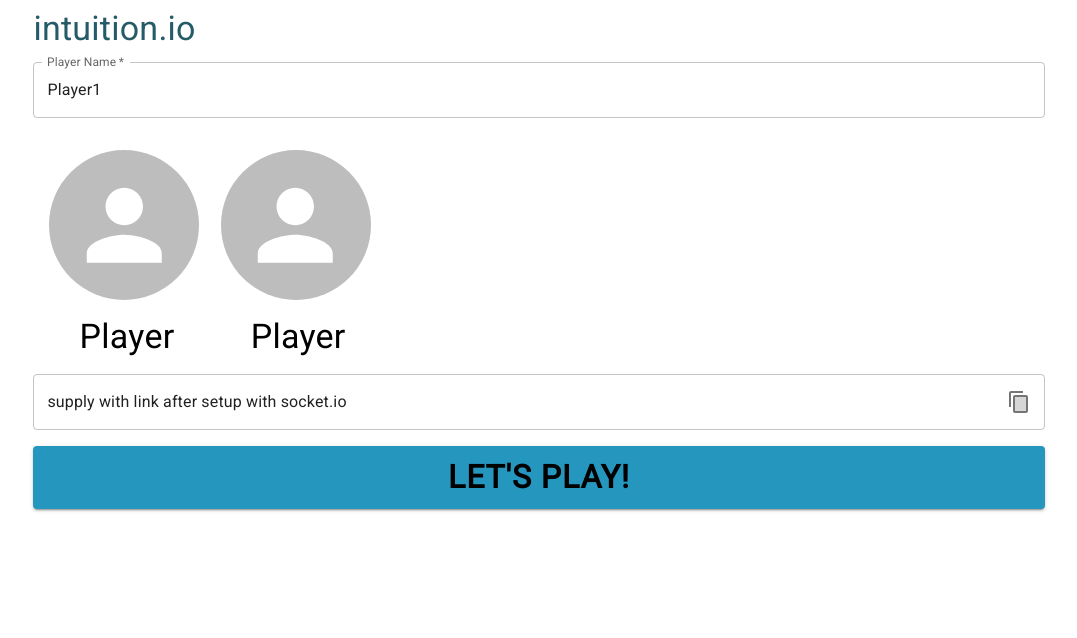
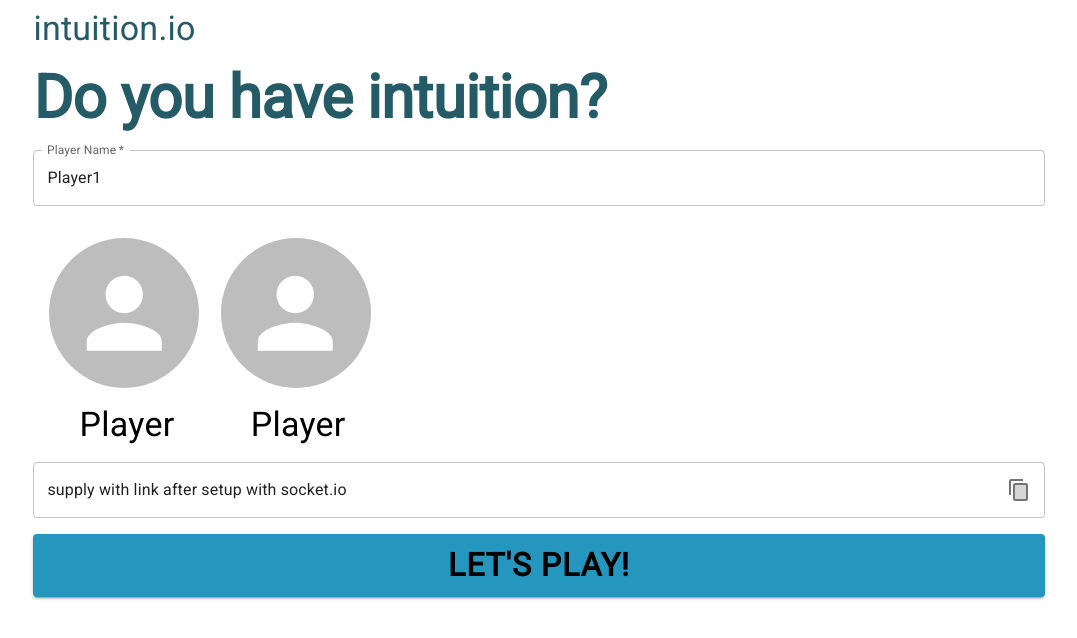
Before and after one commit to KimSamsCarmona/intuition, a React (Create React App) app: page / in a window 1280 px wide. Shown: the top 638 px of the page, without its empty margins (101-1178 px from the left). Built offline with nearby package versions, Linux system fonts and the light colour scheme.

Commit message:
add home component title

```diff
--- a/src/Components/HomeComponent.js
+++ b/src/Components/HomeComponent.js
@@ -1,5 +1,5 @@
 import React from 'react';
-import { Avatar, Box, Button,  Grid, InputAdornment,OutlinedInput, Stack, TextField, Typography } from '@mui/material';
+import { Avatar, Box, Button, Grid, InputAdornment, OutlinedInput, Stack, TextField, Typography } from '@mui/material';
 import ContentCopyTwoToneIcon from '@mui/icons-material/ContentCopyTwoTone';
 import { useNavigate } from 'react-router-dom';
 
@@ -17,9 +17,11 @@ export const HomeComponent = () => {
       noValidate
       autoComplete='off'
       alignContent='center'
-      textAlign='center'
     >
       <Stack spacing={2}>
+        <Typography variant='h2' gutterBottom style={{ color: '#245B67', fontWeight: '900' }}>
+          Do you have intuition?
+        </Typography>
         <TextField
           required
           fullWidth
@@ -44,11 +46,11 @@ export const HomeComponent = () => {
           <Grid item xs={8} />
         </Grid>
         <OutlinedInput
-            id="outlined-adornment-weight"
-            // value={values.weight}
-            defaultValue='supply with link after setup with socket.io'
-            endAdornment={<InputAdornment position="end"><ContentCopyTwoToneIcon/></InputAdornment>}
-          />
+          id="outlined-adornment-weight"
+          // value={values.weight}
+          defaultValue='supply with link after setup with socket.io'
+          endAdornment={<InputAdornment position="end"><ContentCopyTwoToneIcon /></InputAdornment>}
+        />
         <Button
           fullwidth='true'
           size='large'
```
